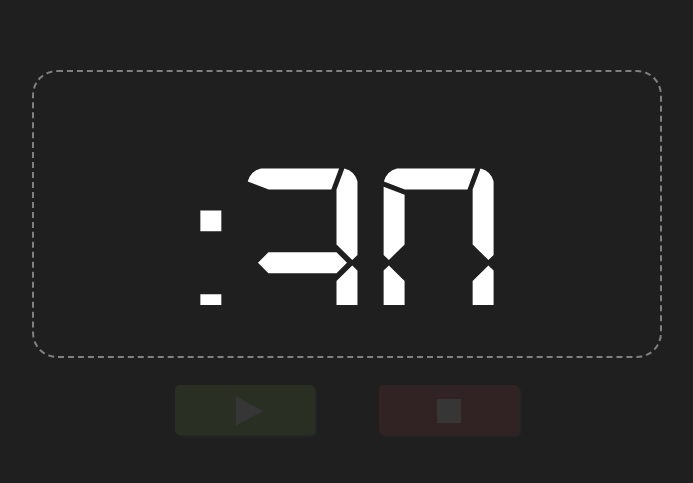
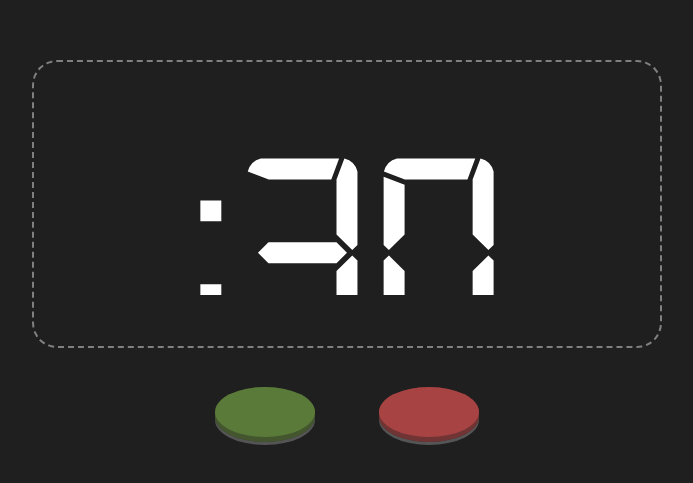
Before and after one commit to robbutcher2001/digital-chronometer, a React (Create React App) app: page / in a window 1280 px wide. Shown: the part 145-628 px from the top of the page, without its empty margins (293-986 px from the left). Built offline with nearby package versions, Linux system fonts and the light colour scheme.

Commit message:
Push buttons

```diff
--- a/src/components/Button/index.css
+++ b/src/components/Button/index.css
@@ -1,11 +1,11 @@
 button {
   position: relative;
+  width: 100px;
+  height: 70px;
   border: none;
-  border-radius: 5px;
+  border-radius: 50px/25px;
   margin: 1.5rem 2rem;
-  padding: 0 70px;
-  height: 50px;
-  box-shadow: 4px 5px 2px 0px #666;
+  padding: 0;
   outline: none;
   cursor: pointer;
   user-select: none;
@@ -13,42 +13,77 @@ button {
   -webkit-user-select: none;
   -ms-user-select: none;
   -webkit-tap-highlight-color: transparent;
-  transition: opacity 250ms cubic-bezier(0, 0, 0.2, 1);
+  transition: opacity 200ms cubic-bezier(0, 0, 0, 1);
+}
+
+button:before {
+  content: "";
+  position: absolute;
+  left: 0;
+  top: 0;
+  width: 100px;
+  height: 50px;
+  border-radius: 50px/25px;
 }
 
 button:not(:disabled):active {
-  box-shadow: 2px 0 2px 0 #666;
-  transform: translateY(5px);
+  height: 52px;
+  margin-top: 18px;
 }
 
 button:disabled {
   cursor: auto;
-  box-shadow: 2px 2px 2px 0 #666;
-  opacity: 0.1;
-  transform: translateY(3px);
+  height: 55px;
+  margin-top: 15px;
 }
 
 button.start {
+  background-color: rgba(130, 183, 75, 0.6);
+  box-shadow: 0px 3px 0px rgb(255 255 255 / 40%);
+}
+
+button.start:before {
   background-color: #82b74b;
 }
 
-button.start div {
+button.start:disabled {
+  opacity: 0.6;
+}
+
+button.stop {
+  background-color: rgba(201, 76, 76, 0.6);
+  box-shadow: 0px 3px 0px rgb(255 255 255 / 30%);
+}
+
+button.stop:before {
+  background-color: #c94c4c;
+}
+
+button.stop:disabled {
+  opacity: 0.8;
+}
+
+/* button.start div {
   margin: 0;
   position: absolute;
   top: 8px;
   border: 18px solid transparent;
   border-left-color: #fff;
   transform: scale(1.5, 0.8);
-}
+} */
 
-button.stop {
-  background-color: #c94c4c;
-}
-
-button.stop div {
-  margin: 0;
+/* button.stop div { */
+/* margin: 0;
   position: absolute;
   top: 14px;
-  left: 58px;
-  border: 12px solid #fff;
+  left: 58px; */
+/* top: calc(50% - 12px);
+  left: calc(50% - 12px); */
+/* border: 12px solid #fff;
+} */
+
+.cylinder {
+  /* border-radius: 65px/35px; if it's 2:1 ratio, you get standard cylinder but this ratio makes it move like a button? */
+  /* background-color: rgba(201, 76, 76, 0.6); */
+  /* box-shadow: 0px 3px 0px rgb(255 255 255 / 30%); */
 }
--- a/src/index.css
+++ b/src/index.css
@@ -38,6 +38,12 @@ body {
   cursor: pointer;
 }
 
+.buttons {
+  display: flex;
+  align-items: flex-end;
+  height: calc(70px + 1.5rem + 1.5rem);
+}
+
 @keyframes shake {
   0% {
     transform: translate(1px, 1px) rotate(0deg);
--- a/src/views/Chronometer/index.tsx
+++ b/src/views/Chronometer/index.tsx
@@ -59,7 +59,7 @@ const Chronometer: FC = () => {
           <Timer seconds={secondsAhead} running={running} />
         </div>
       )}
-      <div>
+      <div className="buttons">
         <StartButton callback={startTimer} disabled={running || editMode} />
         <StopButton callback={stopTimer} disabled={!running || editMode} />
       </div>
```
